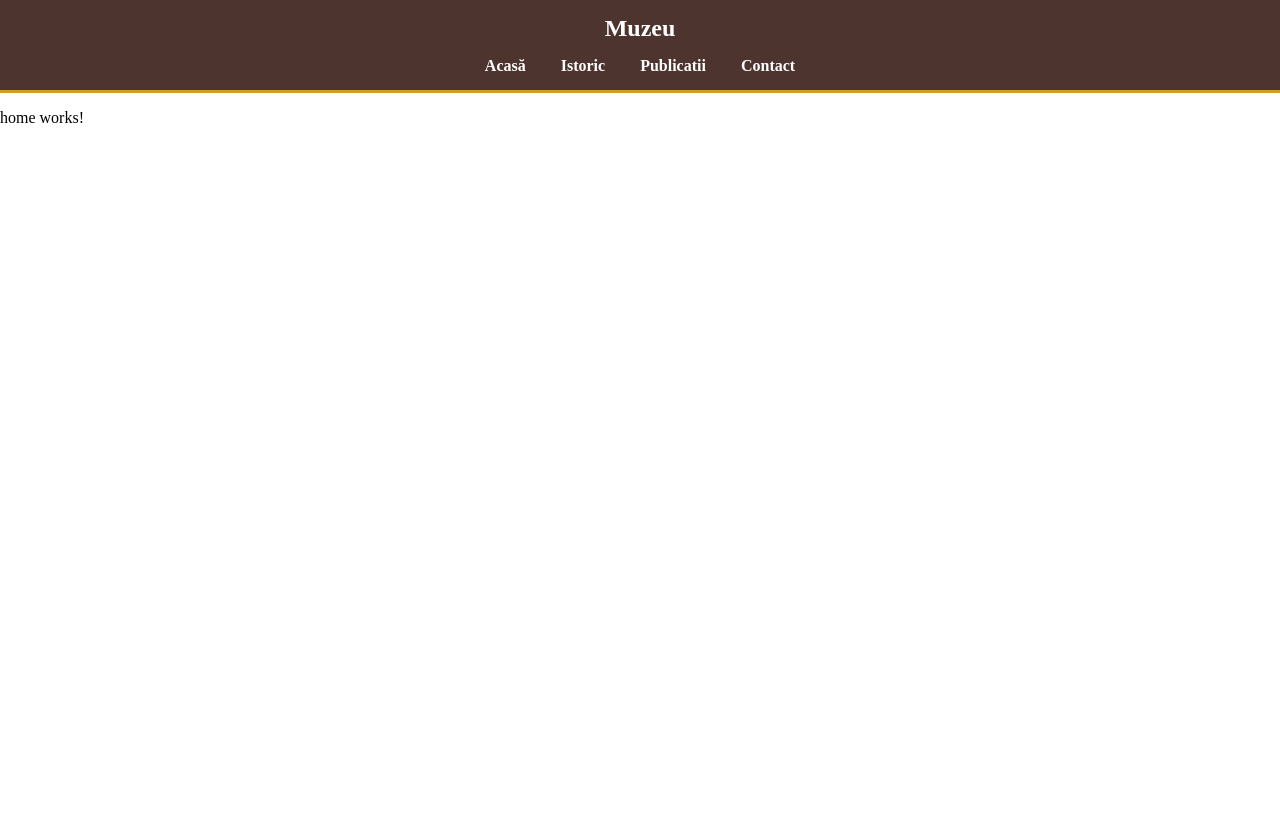
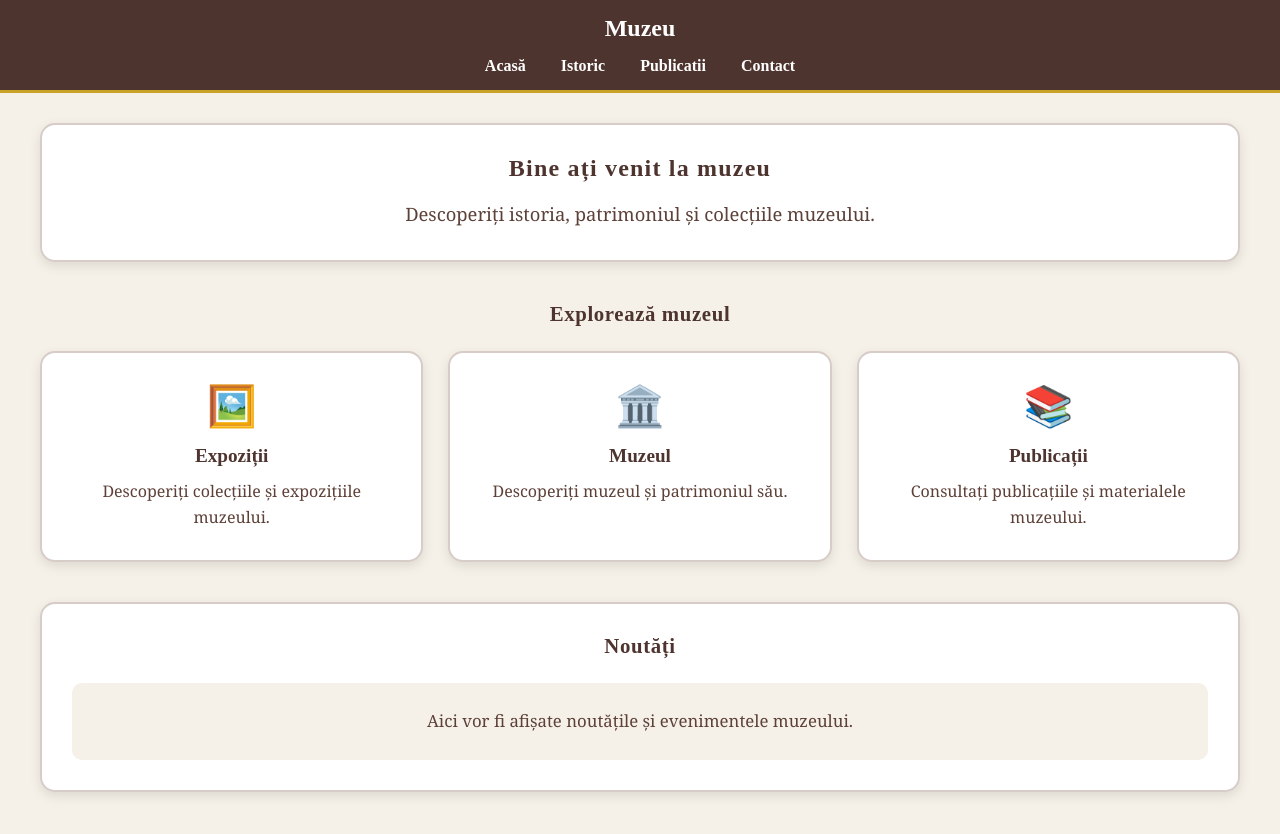
Before and after one commit to VaidaAri/museum-website, an Angular app: page / in a window 1280 px wide. Shown: the top 834 px of the page. Before the commit the page ends 800 px from the top, so only its background shows below. Built offline with nearby package versions, Linux system fonts and the light colour scheme.

Commit message:
Add home page layout

```diff
--- a/src/app/pages/contact/contact.html
+++ b/src/app/pages/contact/contact.html
@@ -84,11 +84,6 @@
           <p>Bulevardul Grănicerilor, nr. 19</p>
         </div>
       </div>
-
-      <div class="map-container">
-  <h3>Locație:</h3>
-
-</div>
     </section>
 
   </div>
--- a/src/app/pages/home/home.html
+++ b/src/app/pages/home/home.html
@@ -1 +1,55 @@
-<p>home works!</p>
+<main class="home">
+  <div class="home-content">
+
+    <section class="welcome-section">
+      <h2>Bine ați venit la muzeu</h2>
+
+      <p>
+        Descoperiți istoria, patrimoniul și colecțiile muzeului.
+      </p>
+    </section>
+
+    <section class="explore-section">
+      <h3>Explorează muzeul</h3>
+
+      <div class="nav-cards-container">
+
+        <div class="nav-card">
+          <div class="nav-card-icon">🖼️</div>
+          <h4>Expoziții</h4>
+          <p>
+            Descoperiți colecțiile și expozițiile muzeului.
+          </p>
+        </div>
+
+        <div class="nav-card">
+          <div class="nav-card-icon">🏛️</div>
+          <h4>Muzeul</h4>
+          <p>
+            Descoperiți muzeul și patrimoniul său.
+          </p>
+        </div>
+
+        <div class="nav-card">
+          <div class="nav-card-icon">📚</div>
+          <h4>Publicații</h4>
+          <p>
+            Consultați publicațiile și materialele muzeului.
+          </p>
+        </div>
+
+      </div>
+    </section>
+
+    <section class="news-section">
+      <h3>Noutăți</h3>
+
+      <div class="news-placeholder">
+        <p>
+          Aici vor fi afișate noutățile și evenimentele muzeului.
+        </p>
+      </div>
+    </section>
+
+  </div>
+</main>
--- a/src/app/pages/home/home.scss
+++ b/src/app/pages/home/home.scss
@@ -0,0 +1,142 @@
+.home {
+  min-height: 100vh;
+  margin: 0;
+  padding: 0;
+  background-color: #f5f1e8;
+  color: #4e342e;
+  font-family: serif;
+}
+
+.home-content {
+  max-width: 1200px;
+  margin: 0 auto;
+  padding: 30px;
+}
+
+.welcome-section {
+  margin-bottom: 40px;
+  padding: 30px;
+  text-align: center;
+  background-color: white;
+  border: 2px solid #d7ccc8;
+  border-radius: 15px;
+  box-shadow: 0 4px 12px rgba(0, 0, 0, 0.1);
+}
+
+.welcome-section h2 {
+  margin: 0 0 15px;
+  color: #4e342e;
+  letter-spacing: 0.05em;
+}
+
+.welcome-section p {
+  margin: 0;
+  color: #5d4037;
+  font-family: Georgia, serif;
+  font-size: 1.15em;
+  line-height: 1.8;
+}
+
+.explore-section {
+  margin-bottom: 40px;
+}
+
+.explore-section h3,
+.news-section h3 {
+  margin: 0 0 25px;
+  text-align: center;
+  color: #4e342e;
+  font-size: 1.3rem;
+  letter-spacing: 0.03em;
+}
+
+.nav-cards-container {
+  display: grid;
+  grid-template-columns: repeat(3, 1fr);
+  gap: 25px;
+}
+
+.nav-card {
+  padding: 30px 25px;
+  text-align: center;
+  background-color: white;
+  border: 2px solid #d7ccc8;
+  border-radius: 15px;
+  box-shadow: 0 4px 12px rgba(0, 0, 0, 0.1);
+  transition:
+    transform 0.3s ease,
+    box-shadow 0.3s ease;
+}
+
+.nav-card:hover {
+  transform: translateY(-5px);
+  box-shadow: 0 6px 15px rgba(0, 0, 0, 0.15);
+}
+
+.nav-card-icon {
+  margin-bottom: 15px;
+  font-size: 2.5em;
+}
+
+.nav-card h4 {
+  margin: 0 0 12px;
+  color: #4e342e;
+  font-size: 1.2rem;
+}
+
+.nav-card p {
+  margin: 0;
+  color: #5d4037;
+  font-family: Georgia, serif;
+  line-height: 1.6;
+}
+
+.news-section {
+  padding: 30px;
+  background-color: white;
+  border: 2px solid #d7ccc8;
+  border-radius: 15px;
+  box-shadow: 0 4px 12px rgba(0, 0, 0, 0.1);
+}
+
+.news-placeholder {
+  padding: 25px;
+  text-align: center;
+  background-color: #f5f1e8;
+  border-radius: 10px;
+}
+
+.news-placeholder p {
+  margin: 0;
+  color: #5d4037;
+  font-family: Georgia, serif;
+  font-size: 1.05em;
+  line-height: 1.6;
+}
+
+@media (max-width: 768px) {
+  .home-content {
+    padding: 20px;
+  }
+
+  .welcome-section,
+  .news-section {
+    padding: 20px;
+  }
+
+  .welcome-section h2 {
+    font-size: 1.8em;
+  }
+
+  .welcome-section p {
+    font-size: 1.05em;
+  }
+
+  .nav-cards-container {
+    grid-template-columns: 1fr;
+  }
+
+  .nav-card {
+    padding: 25px 20px;
+  }
+}
--- a/src/app/pages/home/home.ts
+++ b/src/app/pages/home/home.ts
@@ -1,9 +1,9 @@
 import { Component } from '@angular/core';
 
 @Component({
+  selector: 'app-home',
   imports: [],
-  selector: 'app-home',
+  templateUrl: './home.html',
   styleUrl: './home.scss',
-  templateUrl: './home.html',
 })
 export class Home {}
```
